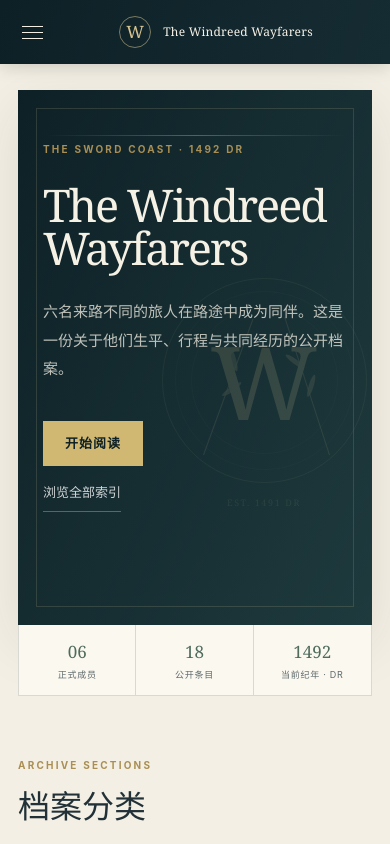
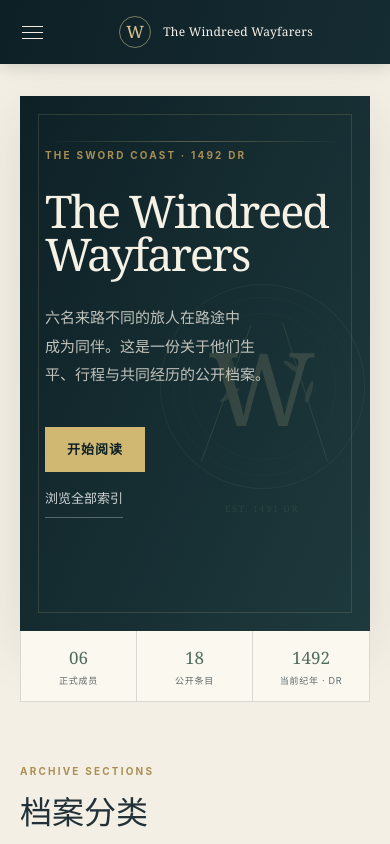
Before and after one commit to Lavr0v0/windreed-wiki, a Next.js app: page / in a window 390 px wide. Shown: the top 844 px of the page. Built offline with nearby package versions, Linux system fonts and the light colour scheme.

Commit message:
Polish responsive typography

```diff
--- a/app/globals.css
+++ b/app/globals.css
@@ -36,6 +36,22 @@ body {
   color: var(--ink);
   font-family: var(--sans);
   min-width: 320px;
+}
+
+h1,
+h2,
+h3,
+.section-heading > p,
+.article-summary,
+.hero-deck {
+  line-break: strict;
+  text-wrap: balance;
+}
+
+.markdown-body p,
+.not-found-note,
+.member-card-summary {
+  text-wrap: pretty;
 }
 
 a {
@@ -1404,8 +1420,9 @@ details[open] > summary .tree-twist {
 }
 
 .not-found-card::after {
-  border-left: 10px double rgba(215, 195, 141, 0.18);
-  border-right: 10px double rgba(215, 195, 141, 0.18);
+  background:
+    linear-gradient(90deg, rgba(215, 195, 141, 0.28), transparent 82%) top left / 120px 1px no-repeat,
+    linear-gradient(270deg, rgba(215, 195, 141, 0.28), transparent 82%) bottom right / 120px 1px no-repeat;
   inset: 28px;
 }
 
@@ -1487,6 +1504,9 @@ details[open] > summary .tree-twist {
   letter-spacing: 0.02em;
   line-height: 1.14;
   margin: 15px 0 26px;
+  text-wrap: nowrap;
+  white-space: nowrap;
+  word-break: keep-all;
 }
 
 .not-found-lead {
@@ -1495,6 +1515,7 @@ details[open] > summary .tree-twist {
   font-size: clamp(18px, 2vw, 23px);
   line-height: 1.75;
   margin: 0;
+  text-wrap: balance;
 }
 
 .not-found-note {
@@ -1545,6 +1566,22 @@ details[open] > summary .tree-twist {
   position: absolute;
   top: -2px;
   width: 5px;
+}
+
+@media (max-width: 1220px) {
+  .not-found-page { padding: 42px clamp(24px, 5vw, 64px); }
+  .not-found-card {
+    display: block;
+    min-height: 650px;
+    padding: 58px clamp(36px, 7vw, 72px) 82px;
+    text-align: center;
+  }
+  .not-found-mark { margin: 0 auto 50px; max-width: 180px; }
+  .not-found-mark > span { font-size: 67px; }
+  .not-found-copy { border-left: 0; padding: 0; }
+  .not-found-copy h1 { font-size: clamp(34px, 4.4vw, 52px); }
+  .not-found-note { margin-left: auto; margin-right: auto; }
+  .not-found-actions { justify-content: center; }
 }
 
 @media (hover: hover) and (pointer: fine) {
@@ -1577,11 +1614,12 @@ details[open] > summary .tree-twist {
   .search-page { padding-left: 36px; padding-right: 36px; }
   .hero-panel { grid-template-columns: 1fr 240px; padding-left: 7%; padding-right: 7%; }
   .emblem-ring { height: 205px; width: 205px; }
+  .member-grid { grid-template-columns: 1fr; }
   .article-layout { display: block; }
   .article-rail { display: none; }
 }
 
-@media (max-width: 820px) {
+@media (max-width: 960px) {
   .topbar { gap: 10px; grid-template-columns: auto 1fr auto; height: 64px; padding: 0 12px; }
   .menu-button { display: block; }
   .site-brand small,
@@ -1598,7 +1636,7 @@ details[open] > summary .tree-twist {
   .mobile-sidebar { -webkit-overflow-scrolling: touch; animation: nav-slide-in 320ms cubic-bezier(0.2, 0.72, 0.25, 1) both; bottom: 0; left: 0; overflow-y: auto; overscroll-behavior: contain; position: absolute; top: 0; width: min(86vw, 320px); }
   .home-page,
   .archive-page,
-  .search-page { padding: 26px 18px 64px; }
+  .search-page { padding: 32px clamp(20px, 4vw, 38px) 72px; }
   .hero-panel { display: block; min-height: 500px; padding: 52px 34px; }
   .hero-copy h1 { font-size: clamp(48px, 14vw, 72px); }
   .hero-emblem { opacity: 0.16; position: absolute; right: -32px; top: 150px; width: 280px; }
@@ -1608,7 +1646,7 @@ details[open] > summary .tree-twist {
   .home-section { margin-top: 55px; }
   .section-heading { align-items: start; }
   .section-heading > p { display: none; }
-  .category-grid,
+  .category-grid { grid-template-columns: repeat(2, minmax(0, 1fr)); }
   .people-grid,
   .member-grid { grid-template-columns: 1fr; }
   .category-card { min-height: 220px; }
@@ -1639,7 +1677,7 @@ details[open] > summary .tree-twist {
   .search-input-row { grid-template-columns: auto 1fr; }
   .search-input-row button { grid-column: 1 / -1; margin: 12px 0; width: 100%; }
   .not-found-page { min-height: calc(100vh - 64px); padding: 22px 16px; }
-  .not-found-card { display: block; min-height: 650px; padding: 58px 42px 80px; text-align: center; }
+  .not-found-card { min-height: 650px; padding: 58px 42px 80px; }
   .not-found-mark { margin: 0 auto 54px; max-width: 190px; }
   .not-found-mark > span { font-size: 70px; }
   .not-found-copy { border-left: 0; padding: 0; }
@@ -1663,6 +1701,7 @@ details[open] > summary .tree-twist {
   .hero-copy h1 { font-size: 45px; line-height: 0.96; }
   .hero-deck { font-size: 15px; }
   .archive-status strong { font-size: 17px; }
+  .category-grid { grid-template-columns: 1fr; }
   .member-card { display: block; min-height: 320px; padding: 28px 25px 66px; }
   .member-card-copy { padding-right: 82px; }
   .member-card-copy strong { font-size: 27px; }
@@ -1675,10 +1714,11 @@ details[open] > summary .tree-twist {
   .article-monogram { margin-bottom: 18px; }
   .article-heading-copy h1 { font-size: 36px; }
   .breadcrumbs { margin-bottom: 20px; }
-  .not-found-card { min-height: 620px; padding: 52px 30px 74px; }
+  .not-found-card { min-height: 610px; padding: 46px 24px 70px; }
   .not-found-card::after { display: none; }
   .not-found-mark { margin-bottom: 45px; max-width: 158px; }
   .not-found-mark > span { font-size: 58px; }
+  .not-found-copy h1 { font-size: clamp(27px, 8.7vw, 38px); letter-spacing: 0; }
   .not-found-lead { font-size: 17px; }
   .not-found-actions { align-items: stretch; flex-direction: column; gap: 10px; }
   .not-found-actions .secondary-action { padding: 12px; }
```
Also changed, not shown: 1 other file (tests, documents, lock files or other folders).
